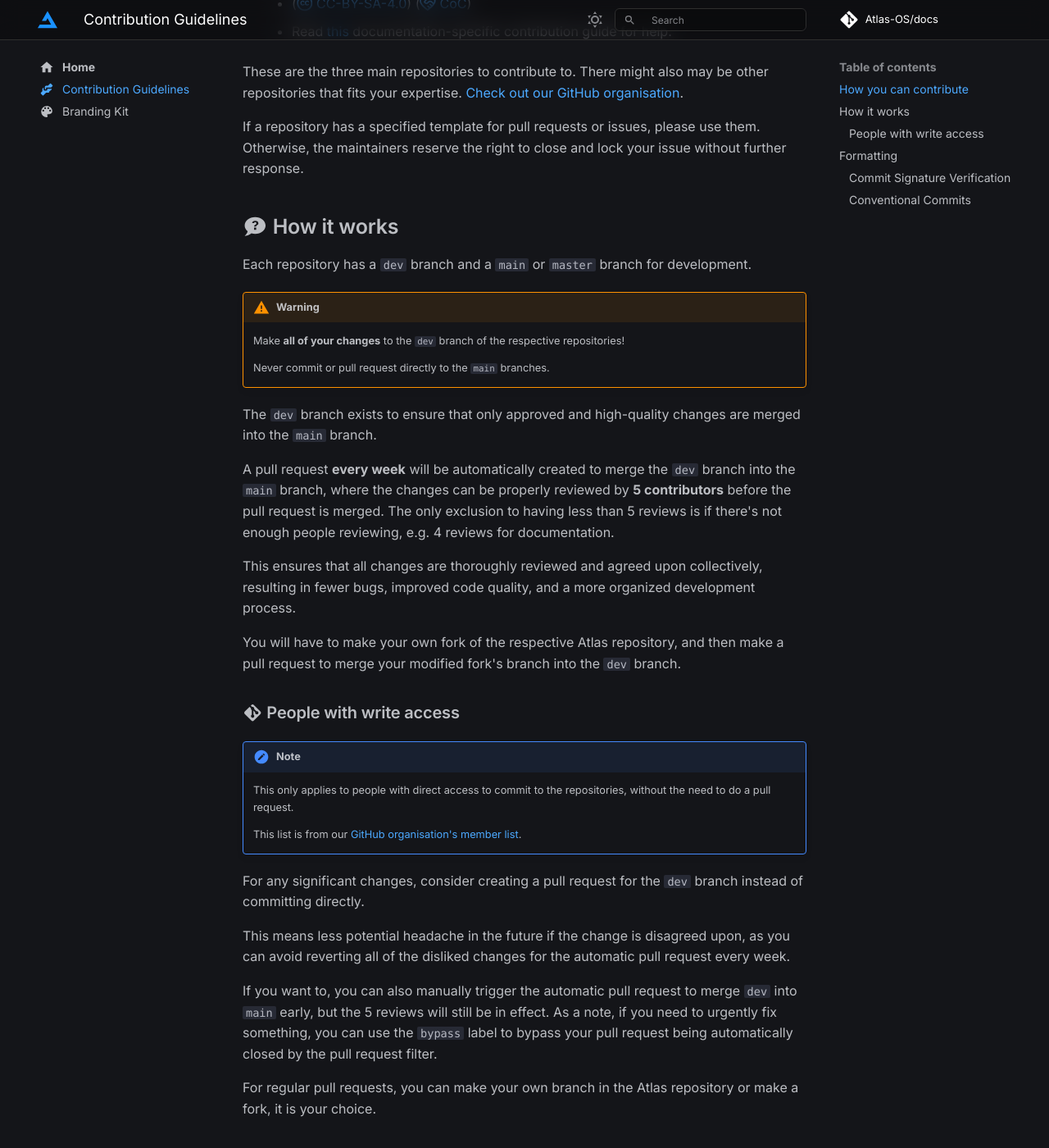
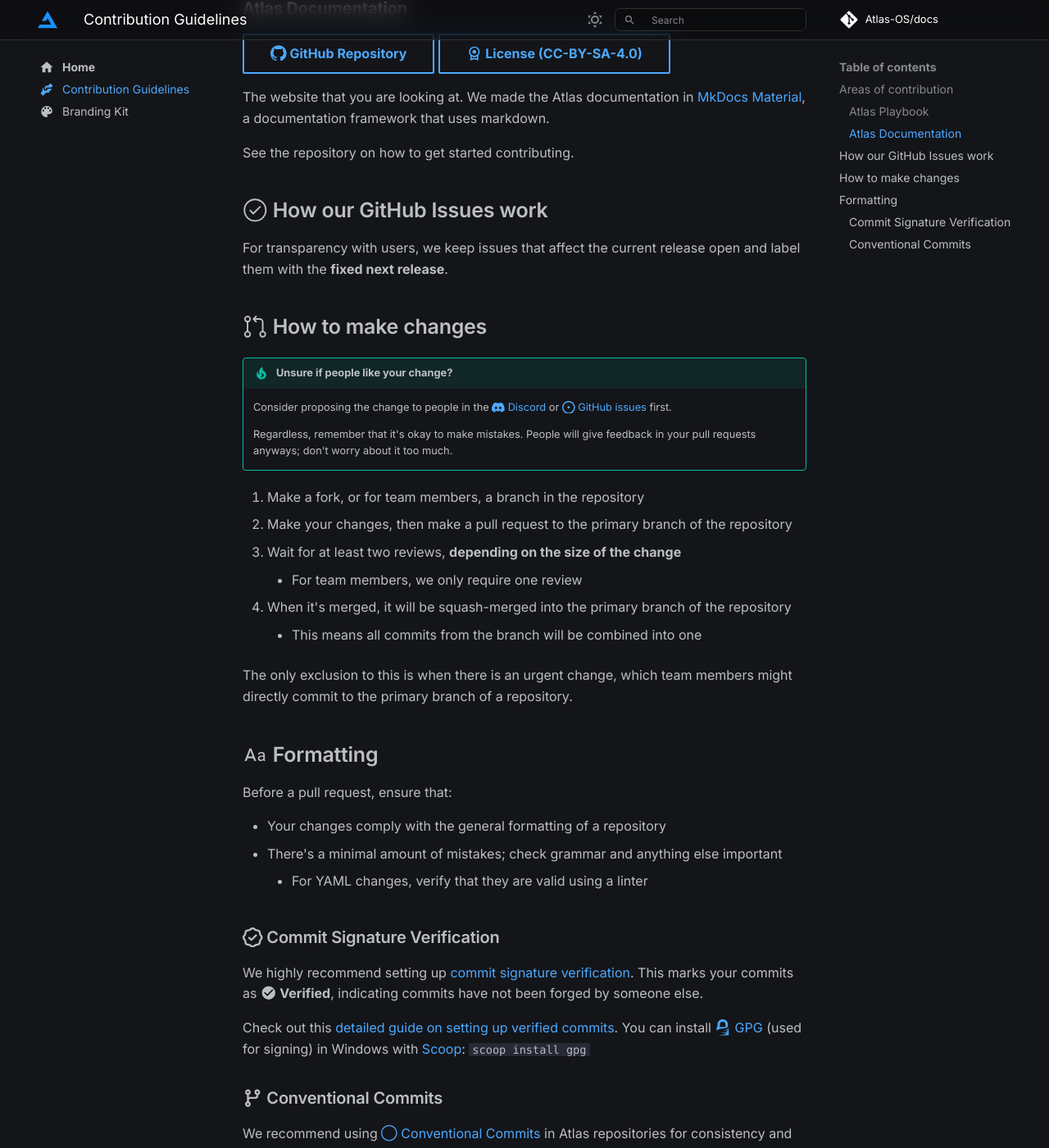
Before and after one commit to Atlas-OS/docs, an MkDocs documentation site: the page built from docs/contributions.md, in a window 1280 px wide and 1400 px high, scrolled down 799 px. Shown: the whole window at 82% size. Built offline with MkDocs 1.6.1 and Material for MkDocs 9.7.7, drawn with Linux system fonts in a browser that asks for light colours; some web fonts are replaced; comment, search, counter and statistics services are not loaded; some of the changed text lies outside the part shown.

Commit message:
feat(contributions): overhaul with PRs for changes

````diff
--- a/docs/contributions.md
+++ b/docs/contributions.md
@@ -5,90 +5,73 @@ icon: material/handshake
 
 # :material-handshake: Contribution Guidelines
 
-This page provides guidelines on how to contribute to Atlas. All contributions are much appreciated!
+This page provides guidelines on how to contribute to Atlas. We highly appreciate your contributions!
 
-Atlas uses Git to manage everything on the platform [:simple-github: GitHub](https://github.com/Atlas-OS). To more easily interact with Git, you can use:
+Atlas uses [:simple-github: GitHub](https://github.com/Atlas-OS) to manage everything. See the [GitHub quick start guide](https://docs.github.com/get-started/quickstart) first if you're unfamiliar with GitHub. Apart from how to use GitHub, this page tells you everything else.
 
-* An IDE like [:simple-visualstudiocode: Visual Studio Code](https://code.visualstudio.com/) or [:simple-vscodium: VSCodium](https://vscodium.com)
-* [:simple-github: GitHub Desktop](https://desktop.github.com/) (recommended)
+## :octicons-git-commit-24: Areas of contribution
 
-Alternatively, you can use the [:simple-git: Git](https://git-scm.com/) command-line. Use whichever Git interface you find most familiar and easiest. Before contributing, you should [research](https://docs.github.com/en/get-started/quickstart) about Git first.
+### **Atlas Playbook**
 
-## :octicons-git-commit-24: How you can contribute
+[:simple-github: GitHub Repository](https://github.com/Atlas-OS/Atlas){ .md-button }
+[:material-tag: Releases](https://github.com/Atlas-OS/Atlas/releases){ .md-button }
+[:material-license: License (GPLv3)](https://github.com/Atlas-OS/Atlas/blob/main/LICENSE){ .md-button }
 
-* [:material-pen-plus: **Atlas Playbook**](https://github.com/Atlas-OS/Atlas) - The Atlas playbook (`.apbx`) that is used in AME Wizard.
-	* ([GPLv3](https://github.com/Atlas-OS/Atlas/blob/main/LICENSE)) ([:octicons-code-of-conduct-16: CoC](https://github.com/Atlas-OS/Atlas/blob/main/.github/CODE_OF_CONDUCT.md))
-	* Read AME Wizard's [:material-file-document: Documentation](https://docs.ameliorated.io/developers.html) for help.
+This repository contains Atlas' central source code, a Playbook file (`.apbx`) used with AME Wizard. It contains all the various scripts, configurations, and more that Atlas applies to people's systems.
 
-* [:material-language-rust: **Atlas Utilities**](https://github.com/Atlas-OS/Atlas-Utilities) - General tools used in Atlas like `filepicker.exe`, made in Rust.
-	*  ([GPLv3](https://github.com/Atlas-OS/Atlas-Utilities/blob/main/LICENSE)) ([:octicons-code-of-conduct-16: CoC](https://github.com/Atlas-OS/utilities/blob/master/.github/CODE_OF_CONDUCT.md))
+If you're unsure where to start, read [AME's documentation](https://docs.ameliorated.io/developers.html) for help.
 
-* [:material-book-plus-multiple: **Atlas Documentation**](https://github.com/Atlas-OS/docs) - The website that you are looking at.
-	* ([:fontawesome-brands-creative-commons: CC-BY-SA-4.0](https://github.com/Atlas-OS/docs/blob/master/LICENSE)) ([:octicons-code-of-conduct-16: CoC](https://github.com/Atlas-OS/docs/blob/master/.github/CODE_OF_CONDUCT.md))
-	* Read [this](https://github.com/Atlas-OS/docs/blob/master/.github/CONTRIBUTING.md) documentation-specific contribution guide for help.
+Consider using virtualisation software like [VMWare Workstation](https://www.vmware.com/products/desktop-hypervisor.html) or [Hyper-V](https://learn.microsoft.com/en-us/virtualization/hyper-v-on-windows/quick-start/enable-hyper-v) to test. You can use 7-Zip or the included `src\playbook\local-build.cmd` script to build your Playbook.
 
-These are the three main repositories to contribute to. There might also may be other repositories that fits your expertise. [Check out our GitHub organisation](https://github.com/Atlas-OS).
+### **Atlas Documentation**
 
-If a repository has a specified template for pull requests or issues, please use them. Otherwise, the maintainers reserve the right to close and lock your issue without further response.
+[:simple-github: GitHub Repository](https://github.com/Atlas-OS/docs){ .md-button }
+[:material-license: License (CC-BY-SA-4.0)](https://github.com/Atlas-OS/docs/blob/master/LICENSE){ .md-button }
 
-## :material-chat-question: How it works
+The website that you are looking at. We made the Atlas documentation in [MkDocs Material](https://squidfunk.github.io/mkdocs-material/), a documentation framework that uses markdown.
 
-Each repository has a `dev` branch and a `main` or `master` branch for development.
+See the repository on how to get started contributing.
 
-!!! warning
-	Make **all of your changes** to the `dev` branch of the respective repositories!
+## :octicons-issue-closed-24: How our GitHub Issues work
 
-	Never commit or pull request directly to the `main` branches.
+For transparency with users, we keep issues that affect the current release open and label them with the **fixed next release**.
 
-The `dev` branch exists to ensure that only approved and high-quality changes are merged into the `main` branch.
+## :octicons-git-pull-request-24: How to make changes
 
-A pull request **every week** will be automatically created to merge the `dev` branch into the `main` branch, where the changes can be properly reviewed by **5 contributors** before the pull request is merged. The only exclusion to having less than 5 reviews is if there's not enough people reviewing, e.g. 4 reviews for documentation.
+!!! tip "Unsure if people like your change?"
+	Consider proposing the change to people in the [:simple-discord: Discord](https://discord.gg/atlasos) or [:octicons-issue-opened-16: GitHub issues](https://github.com/Atlas-OS/Atlas/issues) first.
 
-This ensures that all changes are thoroughly reviewed and agreed upon collectively, resulting in fewer bugs, improved code quality, and a more organized development process.
+	Regardless, remember that it's okay to make mistakes. People will give feedback in your pull requests anyways; don't worry about it too much.
 
-You will have to make your own fork of the respective Atlas repository, and then make a pull request to merge your modified fork's branch into the `dev` branch.
 
-### :material-git: People with write access
+1. Make a fork, or for team members, a branch in the repository
+1. Make your changes, then make a pull request to the primary branch of the repository
+1. Wait for at least two reviews, **depending on the size of the change**
+	- For team members, we only require one review
+1. When it's merged, it will be squash-merged into the primary branch of the repository
+	- This means all commits from the branch will be combined into one
 
-!!! note
-	This only applies to people with direct access to commit to the repositories, without the need to do a pull request.
-
-	This list is from our [GitHub organisation's member list](https://github.com/orgs/Atlas-OS/people).
-
-For any significant changes, consider creating a pull request for the `dev` branch instead of committing directly.
-
-This means less potential headache in the future if the change is disagreed upon, as you can avoid reverting all of the disliked changes for the automatic pull request every week.
-
-If you want to, you can also manually trigger the automatic pull request to merge `dev` into `main` early, but the 5 reviews will still be in effect. As a note, if you need to urgently fix something, you can use the `bypass` label to bypass your pull request being automatically closed by the pull request filter.
-
-For regular pull requests, you can make your own branch in the Atlas repository or make a fork, it is your choice.
+The only exclusion to this is when there is an urgent change, which team members might directly commit to the primary branch of a repository.
 
 ## :material-format-letter-case: Formatting
 
-Before each commit, ensure that:
+Before a pull request, ensure that:
 
-* Your changes comply with the overall formatting of a repository
-* There are the most minimal amount of mistakes, check grammar and anything else important
-	* For any YAML change, please verify that it is valid before committing with [YAML Lint](https://www.yamllint.com/).
-* People would generally agree with the change
-	* If you don't know, ask people in the [:simple-discord: Discord](https://discord.gg/atlasos) or [:octicons-issue-opened-16: GitHub issues](https://github.com/Atlas-OS/Atlas/issues).
-
-Making sure that your commits are already to a high standard means that development will be faster and more organized. However, keep in mind that it's okay to make mistakes sometimes, as people will give feedback/reviews in your pull requests, so don't worry about it too much.
+- Your changes comply with the general formatting of a repository
+- There's a minimal amount of mistakes; check grammar and anything else important
+	- For YAML changes, verify that they are valid using a linter
 
 ### :octicons-verified-16: Commit Signature Verification
-We highly recommend setting up [commit signature verification](https://docs.github.com/en/authentication/managing-commit-signature-verification). This marks your commits as 'Verified', indicating they come from a trusted source.
 
-You can install [:simple-gnuprivacyguard: GPG](https://gnupg.org/) (used for signing) in Windows with [Scoop](https://scoop.sh/) with the following command:
-```
-scoop install gpg
-```
-Check out this [detailed guide on setting up verified commits](https://gist.github.com/Beneboe/3183a8a9eb53439dbee07c90b344c77e#file-how-to-setup-verified-commits-md).
+We highly recommend setting up [commit signature verification](https://docs.github.com/en/authentication/managing-commit-signature-verification). This marks your commits as **:material-checkbox-marked-circle: Verified**, indicating commits have not been forged by someone else.
+
+Check out this [detailed guide on setting up verified commits](https://gist.github.com/Beneboe/3183a8a9eb53439dbee07c90b344c77e#file-how-to-setup-verified-commits-md). You can install [:simple-gnuprivacyguard: GPG](https://gnupg.org/) (used for signing) in Windows with [Scoop](https://scoop.sh/): `scoop install gpg`
 
 ### :octicons-git-branch-16: Conventional Commits
 
-We recommend using [:simple-conventionalcommits: Conventional Commits](https://www.conventionalcommits.org/) in Atlas repositories for consistency and more descriptive commits. You can also take a look at [Angular's Conventional Commits](https://github.com/angular/angular/blob/68a6a07/CONTRIBUTING.md#commit) for more guidance.
+We recommend using [:simple-conventionalcommits: Conventional Commits](https://www.conventionalcommits.org/) in Atlas repositories for consistency and more descriptive commits. You can also look at [Angular's Conventional Commits](https://github.com/angular/angular/blob/68a6a07/CONTRIBUTING.md#commit) for more guidance.
 
-Conventional Commits are a type of commit message format that helps to make the commit history more readable and easier to navigate.
+Conventional Commits are a commit message format that helps to make the commit history more readable and easier to navigate.
 
 *Example*: [`feat: ✨ add fAllowFullControl`](https://github.com/Atlas-OS/Atlas/commit/72cdcc7b327df19fd07e9c6eb0a10812ac6936b0)
 
````
